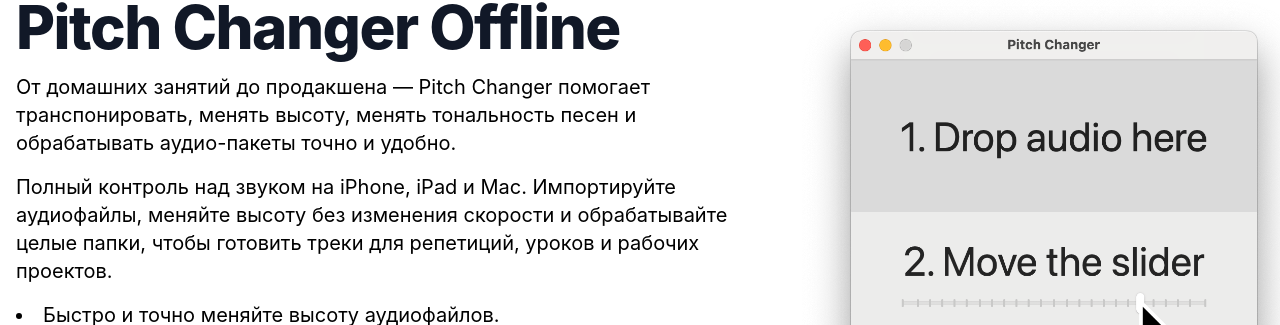
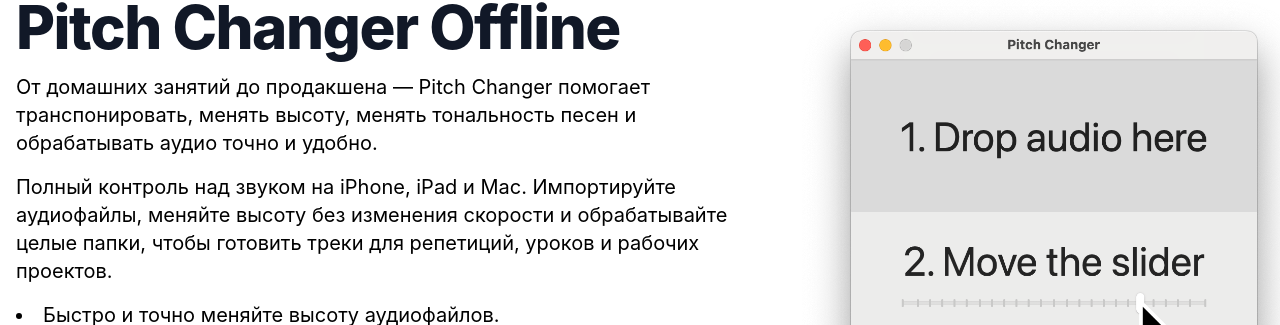
Before and after one commit to pitch-changer/pitch-changer.github.io, a Jekyll site: the page built from ru/index.html, in a window 1280 px wide and 900 px high, scrolled down 1982 px. Shown: the part 185-510 px from the top of the window. Built offline with Jekyll 4.4.1, drawn with Linux system fonts in a browser that asks for light colours; nearby versions of some CDN libraries.

Commit message:
locales/ru: minor copy fix

```diff
--- a/_data/locales/ru.yml
+++ b/_data/locales/ru.yml
@@ -68,7 +68,7 @@
 offline:
   title: Pitch Changer Offline
   paragraphs:
-    - От домашних занятий до продакшена — Pitch Changer помогает транспонировать, менять высоту, менять тональность песен и обрабатывать аудио-пакеты точно и удобно.
+    - От домашних занятий до продакшена — Pitch Changer помогает транспонировать, менять высоту, менять тональность песен и обрабатывать аудио точно и удобно.
     - Полный контроль над звуком на iPhone, iPad и Mac. Импортируйте аудиофайлы, меняйте высоту без изменения скорости и обрабатывайте целые папки, чтобы готовить треки для репетиций, уроков и рабочих проектов.
   bullets:
     - Быстро и точно меняйте высоту аудиофайлов.
```
